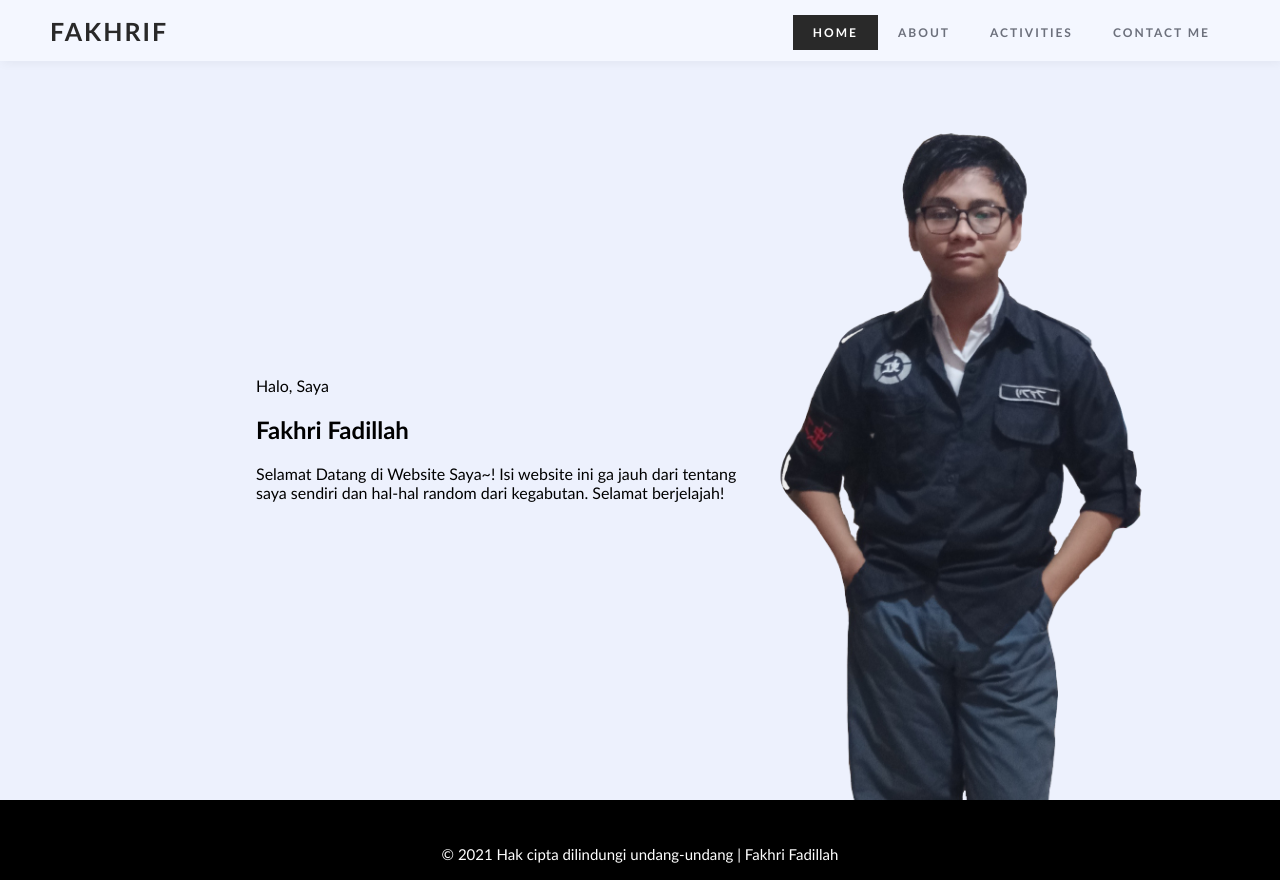
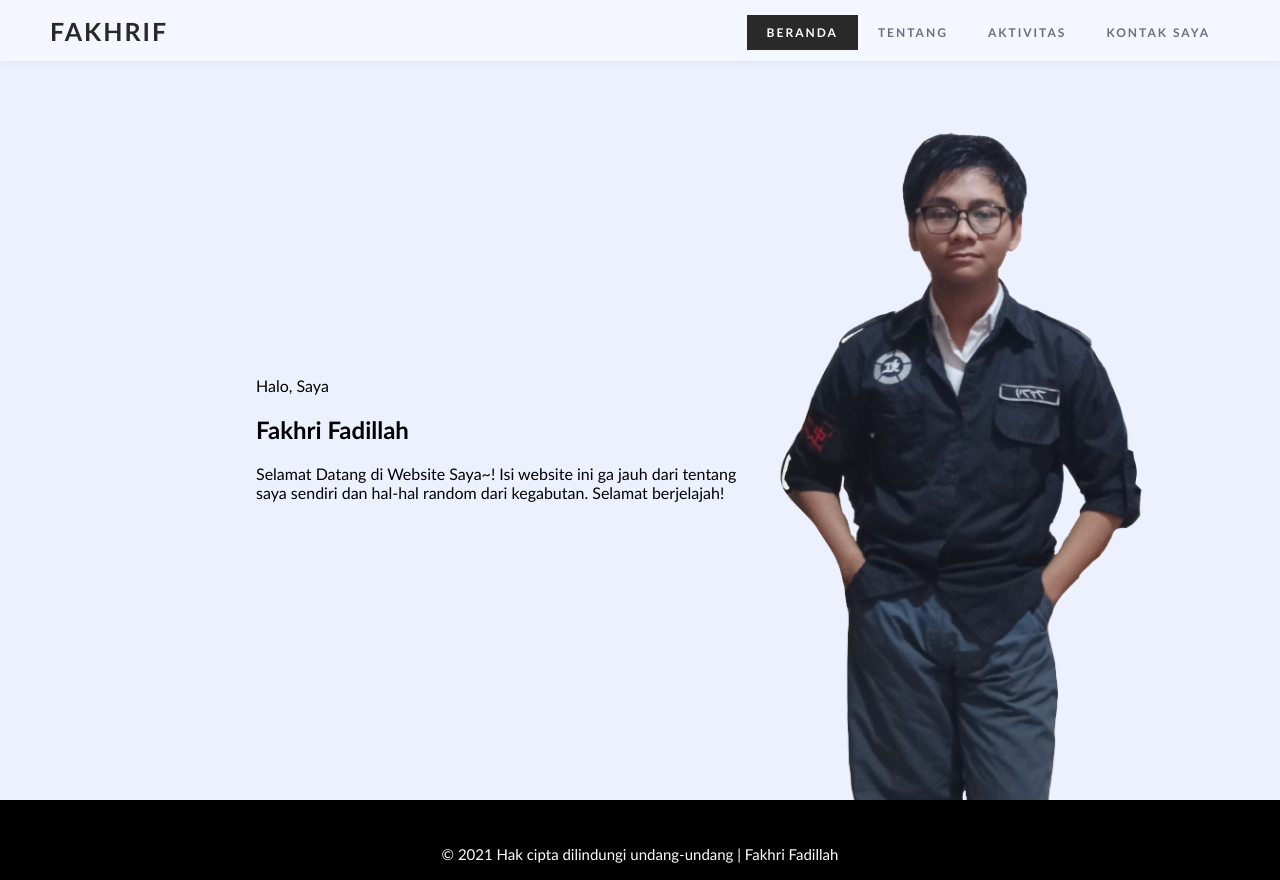
Before and after one commit to FakhriF/fakhrif.github.io, a plain HTML site: page index.html in a window 1280 px wide. Drawn offline with Linux system fonts and the light colour scheme.

Commit message:
translating more to Indonesia

```diff
--- a/index.html
+++ b/index.html
@@ -14,10 +14,10 @@
             <a href="https://fakhrif.github.io/" class="logo">FAKHRIF</a>
             <div>
                 <ul class="menu">
-                    <li class="active"><a href="https://fakhrif.github.io/">Home</a></li>
-                    <li><a href="https://fakhrif.github.io/about">About</a></li>
-                    <li><a href="https://fakhrif.github.io/activities">Activities</a></li>
-                    <li><a href="https://fakhrif.github.io/contact">Contact Me</a></li>
+                    <li class="active"><a href="https://fakhrif.github.io/">Beranda</a></li>
+                    <li><a href="https://fakhrif.github.io/about">Tentang</a></li>
+                    <li><a href="https://fakhrif.github.io/activities">Aktivitas</a></li>
+                    <li><a href="https://fakhrif.github.io/contact">Kontak Saya</a></li>
                 </ul>
             </div>
         </nav>
```
Also changed, not shown: about/index.html (+4 -4 lines), activities/index.html (+4 -4 lines), contact/index.html (+4 -4 lines).
